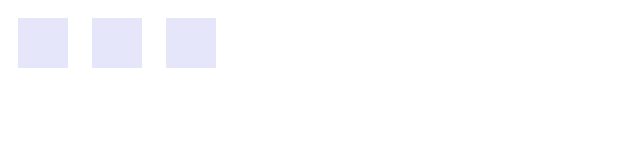
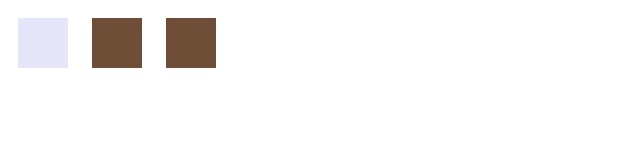
Before and after one commit to acciojob/focus-squares-pogo-cloud, a website: page main.html in a window 1280 px wide. Both pictures are taken after a click on the element 43 px from the left and 43 px from the top of the page. Shown: the whole page, without its empty margins (0-640 px from the left). Drawn offline with Linux system fonts and the light colour scheme.

Commit message:
created a submission

```diff
--- a/script.js
+++ b/script.js
@@ -1 +1,21 @@
 //your JS code here. If required.
+let squares=document.querySelectorAll(".square");
+for(let t of squares){
+	t.addEventListener("click",(event)=>{
+		for(let s of squares){
+            s.style.backgroundColor = "#E6E6FA";
+        }
+		if(t.id=="square1"){
+			document.querySelector("#square2").style.backgroundColor="#6F4E37";
+			document.querySelector("#square3").style.backgroundColor="#6F4E37";
+
+		}else if(t.id=="square2"){
+			document.querySelector("#square1").style.backgroundColor="#6F4E37";
+		    document.querySelector("#square3").style.backgroundColor="#6F4E37";
+
+		}else if(t.id=="square3"){
+			document.querySelector("#square1").style.backgroundColor="#6F4E37";
+			document.querySelector("#square2").style.backgroundColor="#6F4E37";
+		}
+	})
+}
```
Also changed, not shown: main.html (+1 -0 lines).
